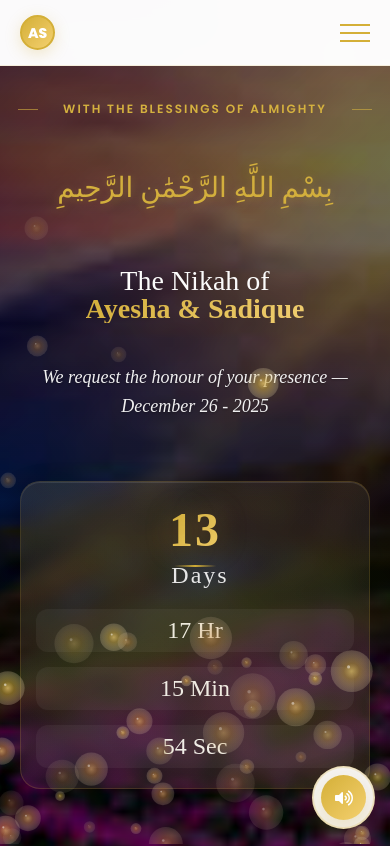
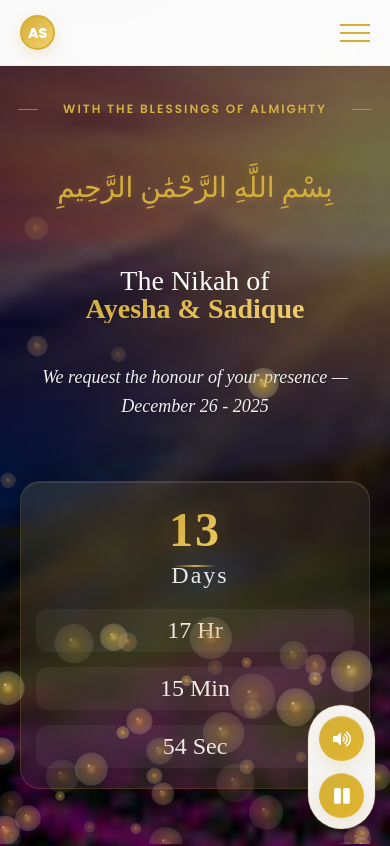
Before and after one commit to umarameen944/wedding-invitation, a React (Vite) app: page / in a window 390 px wide. Shown: the top 846 px of the page. Built offline with nearby package versions, Linux system fonts and the light colour scheme.

Commit message:
Enhance audio player with mobile optimizations and elegant design

```diff
--- a/src/Components/AudioPlayer.jsx
+++ b/src/Components/AudioPlayer.jsx
@@ -1,107 +1,103 @@
 import React, { useState, useEffect, useRef } from 'react';
-import { FaVolumeMute, FaVolumeUp } from 'react-icons/fa';
+import {
+  FaVolumeUp,
+  FaVolumeMute,
+  FaPlay,
+  FaPause,
+  FaMusic
+} from 'react-icons/fa';
 
 export default function AudioPlayer() {
   const [isMuted, setIsMuted] = useState(false);
   const [isPlaying, setIsPlaying] = useState(false);
-  const [showInstruction, setShowInstruction] = useState(false);
-  const [hasInteracted, setHasInteracted] = useState(false);
+  const [showHint, setShowHint] = useState(false);
+  const [isMobile, setIsMobile] = useState(false);
   const audioRef = useRef(null);
-  const userInteractedRef = useRef(false);
+  const hasTriedAutoplay = useRef(false);
 
-  // Use your own audio file - place it in public/audio folder
+  // Check if device is mobile
+  useEffect(() => {
+    const checkMobile = () => {
+      setIsMobile(window.innerWidth <= 768);
+    };
+
+    checkMobile();
+    window.addEventListener('resize', checkMobile);
+
+    return () => window.removeEventListener('resize', checkMobile);
+  }, []);
+
+  // Use your audio file
   const audioUrl = "/music.mp3";
 
-  // Initialize audio
-  useEffect(() => {
-    if (audioRef.current) {
-      // Set audio properties
-      audioRef.current.volume = 0.5; // Set volume to 50%
-      audioRef.current.loop = true;
-      audioRef.current.preload = "auto";
-    }
+  // Function to play audio
+  const playAudio = () => {
+    if (!audioRef.current) return;
 
-    // Try to play audio automatically (works in some browsers)
-    const tryAutoplay = () => {
-      if (audioRef.current && !userInteractedRef.current) {
     const playPromise = audioRef.current.play();
 
     if (playPromise !== undefined) {
       playPromise
         .then(() => {
-              console.log("Audio autoplay successful");
+          console.log("🎵 Audio started playing");
           setIsPlaying(true);
+          setShowHint(false);
         })
         .catch(error => {
-              console.log("Autoplay prevented, waiting for user interaction");
-              setShowInstruction(true);
-
-              // Remove instruction after 5 seconds
-              setTimeout(() => {
-                setShowInstruction(false);
-              }, 5000);
+          console.log("🔇 Audio play failed:", error);
+          setShowHint(true);
         });
-        }
     }
   };
 
-    // Try autoplay after a short delay
-    const timeoutId = setTimeout(tryAutoplay, 1000);
+  // Initialize audio
+  useEffect(() => {
+    const audio = audioRef.current;
+    if (!audio) return;
+
+    audio.loop = true;
+    audio.volume = 0.5;
+    audio.preload = "auto";
+
+    // Try to play automatically after a short delay
+    const timeoutId = setTimeout(() => {
+      if (!hasTriedAutoplay.current) {
+        hasTriedAutoplay.current = true;
+        playAudio();
+      }
+    }, 1000);
+
+    return () => clearTimeout(timeoutId);
+  }, []);
+
+  // Handle page interaction for audio
+  useEffect(() => {
+    if (!showHint) return;
+
+    const handleInteraction = () => {
+      playAudio();
+    };
+
+    document.addEventListener('click', handleInteraction, { once: true });
+    document.addEventListener('touchstart', handleInteraction, { once: true });
 
     return () => {
-      clearTimeout(timeoutId);
+      document.removeEventListener('click', handleInteraction);
+      document.removeEventListener('touchstart', handleInteraction);
     };
-  }, []);
-
-  // Handle user interaction for audio playback
-  useEffect(() => {
-    const handleUserInteraction = () => {
-      if (!userInteractedRef.current) {
-        userInteractedRef.current = true;
-        setHasInteracted(true);
-
-        // Try to play audio on first user interaction
-        if (audioRef.current && !isPlaying) {
-          audioRef.current.play()
-            .then(() => {
-              setIsPlaying(true);
-              setShowInstruction(false);
-            })
-            .catch(error => {
-              console.log("Play failed:", error);
-            });
-        }
-      }
-    };
-
-    // Add event listeners for user interaction
-    document.addEventListener('click', handleUserInteraction, { once: true });
-    document.addEventListener('touchstart', handleUserInteraction, { once: true });
-    document.addEventListener('keydown', handleUserInteraction, { once: true });
-
-    return () => {
-      document.removeEventListener('click', handleUserInteraction);
-      document.removeEventListener('touchstart', handleUserInteraction);
-      document.removeEventListener('keydown', handleUserInteraction);
-    };
-  }, [isPlaying]);
+  }, [showHint]);
 
   const toggleMute = () => {
     if (audioRef.current) {
-      // If audio hasn't started playing yet, start it first
+      // If not playing, start playing first
       if (!isPlaying) {
-        audioRef.current.play()
-          .then(() => {
-            setIsPlaying(true);
-            // Then toggle mute
+        playAudio().then(() => {
+          setTimeout(() => {
             audioRef.current.muted = !isMuted;
             setIsMuted(!isMuted);
-          })
-          .catch(error => {
-            console.log("Could not start audio:", error);
+          }, 100);
         });
       } else {
-        // Just toggle mute if already playing
         audioRef.current.muted = !isMuted;
         setIsMuted(!isMuted);
       }
@@ -114,42 +110,42 @@ export default function AudioPlayer() {
         audioRef.current.pause();
         setIsPlaying(false);
       } else {
-        audioRef.current.play()
-          .then(() => {
-            setIsPlaying(true);
-          })
-          .catch(error => {
-            console.log("Could not play audio:", error);
-          });
+        playAudio();
       }
     }
   };
 
   return (
     <>
-      {/* Audio element */}
-      <audio
-        ref={audioRef}
-        src={audioUrl}
-        loop
-      />
+      <audio ref={audioRef} src={audioUrl} loop />
 
-      {/* Audio Player UI */}
       <div className="audio-player-container">
-        {/* Instruction message for autoplay */}
-        {showInstruction && (
-          <div className="audio-instruction">
-            <span>Click anywhere to enable music</span>
-            <div className="pulse-dot"></div>
+        {/* Simple hint for mobile */}
+        {showHint && isMobile && (
+          <div className="audio-hint-mobile">
+            <FaMusic className="hint-icon" />
+            <span>Tap to play music</span>
           </div>
         )}
 
+        {/* Main audio player */}
         <div className="audio-player">
+          {/* Play/Pause button - only show on mobile when not playing */}
+          {isMobile && !isPlaying ? (
+            <button
+              onClick={playAudio}
+              className="audio-btn play-large-btn"
+              aria-label="Play music"
+            >
+              <FaPlay className="audio-icon" />
+            </button>
+          ) : (
+            <>
+              {/* Mute/Unmute button */}
               <button
                 onClick={toggleMute}
-            className={`audio-btn mute-btn ${isMuted ? 'muted' : ''}`}
+                className={`audio-btn ${isMuted ? 'muted' : ''}`}
                 aria-label={isMuted ? "Unmute music" : "Mute music"}
-            title={isMuted ? "Unmute music" : "Mute music"}
               >
                 {isMuted ? (
                   <FaVolumeMute className="audio-icon" />
@@ -159,6 +155,20 @@ export default function AudioPlayer() {
                 {isPlaying && !isMuted && <span className="sound-wave"></span>}
               </button>
 
+              {/* Play/Pause button */}
+              <button
+                onClick={togglePlayPause}
+                className="audio-btn"
+                aria-label={isPlaying ? "Pause music" : "Play music"}
+              >
+                {isPlaying ? (
+                  <FaPause className="audio-icon" />
+                ) : (
+                  <FaPlay className="audio-icon" />
+                )}
+              </button>
+            </>
+          )}
         </div>
       </div>
     </>
--- a/src/styles.css
+++ b/src/styles.css
@@ -3403,3 +3403,318 @@ body.debug-visuals .super-particles { outline: 1px dashed rgba(255,0,0,0.12); }
     display: none !important;
   }
 }
+/* ========== Mobile-Specific Audio Player Styles ========== */
+
+/* ========== Elegant Audio Player Design ========== */
+
+/* Container */
+.audio-player-container {
+  position: fixed;
+  bottom: 25px;
+  right: 25px;
+  z-index: 1000;
+}
+
+/* Main audio player */
+.audio-player {
+  display: flex;
+  gap: 12px;
+  background: rgba(255, 255, 255, 0.98);
+  backdrop-filter: blur(20px);
+  -webkit-backdrop-filter: blur(20px);
+  border-radius: 50px;
+  padding: 15px;
+  box-shadow:
+    0 8px 30px rgba(0, 0, 0, 0.12),
+    0 0 0 1px rgba(212, 175, 55, 0.15);
+  border: 1px solid rgba(212, 175, 55, 0.2);
+  animation: slideInRight 0.5s ease-out;
+}
+
+/* Audio buttons - Elegant design */
+.audio-btn {
+  width: 55px;
+  height: 55px;
+  border-radius: 50%;
+  background: linear-gradient(135deg, var(--gold), #e0b52e);
+  border: none;
+  color: white;
+  cursor: pointer;
+  display: flex;
+  align-items: center;
+  justify-content: center;
+  transition: all 0.3s cubic-bezier(0.23, 1, 0.32, 1);
+  box-shadow:
+    0 6px 20px rgba(212, 175, 55, 0.25),
+    inset 0 1px 0 rgba(255, 255, 255, 0.3);
+  position: relative;
+  overflow: hidden;
+}
+
+.audio-icon {
+  font-size: 22px;
+  transition: transform 0.3s ease;
+}
+
+.audio-btn:hover {
+  transform: translateY(-2px);
+  box-shadow:
+    0 10px 25px rgba(212, 175, 55, 0.35),
+    inset 0 1px 0 rgba(255, 255, 255, 0.4);
+}
+
+/* Muted state */
+.audio-btn.muted {
+  background: linear-gradient(135deg, #f9f7f2, #f2eee4);
+  color: var(--gold);
+  box-shadow:
+    0 6px 20px rgba(0, 0, 0, 0.08),
+    0 0 0 1px rgba(212, 175, 55, 0.15);
+  border: 1px solid rgba(212, 175, 55, 0.15);
+}
+
+.audio-btn.muted:hover {
+  background: linear-gradient(135deg, #f2eee4, #eae6d9);
+}
+
+/* Sound wave animation */
+.sound-wave {
+  position: absolute;
+  width: 100%;
+  height: 100%;
+  border-radius: 50%;
+  animation: soundWave 2s infinite;
+  pointer-events: none;
+}
+
+@keyframes soundWave {
+  0%, 100% {
+    box-shadow:
+      0 0 0 0 rgba(212, 175, 55, 0.2),
+      inset 0 0 0 0 rgba(255, 255, 255, 0.1);
+  }
+  50% {
+    box-shadow:
+      0 0 0 8px rgba(212, 175, 55, 0.1),
+      inset 0 0 15px rgba(255, 255, 255, 0.05);
+  }
+}
+
+/* ========== Mobile Optimizations ========== */
+@media (max-width: 768px) {
+  .audio-player-container {
+    bottom: 20px;
+    right: 20px;
+  }
+
+  /* Elegant mobile player */
+  .audio-player {
+    padding: 12px;
+    background: rgba(255, 255, 255, 0.95);
+    box-shadow:
+      0 6px 25px rgba(0, 0, 0, 0.1),
+      0 0 0 1px rgba(212, 175, 55, 0.1);
+    border: 1px solid rgba(212, 175, 55, 0.15);
+  }
+
+  /* Smaller, elegant buttons for mobile */
+  .audio-btn {
+    width: 48px;
+    height: 48px;
+    box-shadow:
+      0 5px 15px rgba(212, 175, 55, 0.2),
+      inset 0 1px 0 rgba(255, 255, 255, 0.25);
+  }
+
+  .audio-icon {
+    font-size: 20px;
+  }
+
+  /* Larger play button for initial state */
+  .play-large-btn {
+    width: 55px;
+    height: 55px;
+    background: linear-gradient(135deg, var(--gold), #e0b52e);
+    animation: gentlePulse 2s infinite;
+  }
+
+  @keyframes gentlePulse {
+    0%, 100% {
+      transform: scale(1);
+      box-shadow:
+        0 6px 20px rgba(212, 175, 55, 0.25),
+        inset 0 1px 0 rgba(255, 255, 255, 0.3);
+    }
+    50% {
+      transform: scale(1.05);
+      box-shadow:
+        0 8px 25px rgba(212, 175, 55, 0.35),
+        inset 0 1px 0 rgba(255, 255, 255, 0.4);
+    }
+  }
+
+  /* Subtle mobile hint */
+  .audio-hint-mobile {
+    position: absolute;
+    bottom: 80px;
+    right: 0;
+    background: linear-gradient(135deg, var(--gold), #e0b52e);
+    color: white;
+    padding: 8px 15px;
+    border-radius: 20px;
+    font-size: 13px;
+    font-weight: 500;
+    box-shadow: 0 5px 15px rgba(212, 175, 55, 0.25);
+    display: flex;
+    align-items: center;
+    gap: 8px;
+    animation: fadeInUp 0.5s ease-out;
+    white-space: nowrap;
+    backdrop-filter: blur(10px);
+    border: 1px solid rgba(255, 255, 255, 0.2);
+  }
+
+  .hint-icon {
+    font-size: 14px;
+    animation: subtleBounce 1.5s infinite;
+  }
+
+  @keyframes subtleBounce {
+    0%, 100% {
+      transform: translateY(0);
+    }
+    50% {
+      transform: translateY(-3px);
+    }
+  }
+}
+
+/* Tablet optimizations */
+@media (min-width: 769px) and (max-width: 1024px) {
+  .audio-player-container {
+    bottom: 30px;
+    right: 30px;
+  }
+
+  .audio-player {
+    padding: 18px;
+  }
+
+  .audio-btn {
+    width: 60px;
+    height: 60px;
+  }
+
+  .audio-icon {
+    font-size: 24px;
+  }
+}
+
+/* Very small mobile devices */
+@media (max-width: 480px) {
+  .audio-player-container {
+    bottom: 15px;
+    right: 15px;
+  }
+
+  .audio-player {
+    padding: 10px;
+  }
+
+  .audio-btn {
+    width: 45px;
+    height: 45px;
+  }
+
+  .audio-icon {
+    font-size: 18px;
+  }
+
+  .play-large-btn {
+    width: 50px;
+    height: 50px;
+  }
+
+  .audio-hint-mobile {
+    bottom: 70px;
+    font-size: 12px;
+    padding: 6px 12px;
+  }
+}
+
+/* Dark mode support */
+@media (prefers-color-scheme: dark) {
+  .audio-player {
+    background: rgba(26, 26, 26, 0.95);
+    border: 1px solid rgba(212, 175, 55, 0.25);
+    box-shadow:
+      0 8px 30px rgba(0, 0, 0, 0.25),
+      0 0 0 1px rgba(212, 175, 55, 0.15);
+  }
+
+  .audio-btn.muted {
+    background: linear-gradient(135deg, #333, #444);
+    color: var(--gold);
+    border: 1px solid rgba(212, 175, 55, 0.2);
+  }
+}
+
+/* Animations */
+@keyframes slideInRight {
+  from {
+    transform: translateX(100px);
+    opacity: 0;
+  }
+  to {
+    transform: translateX(0);
+    opacity: 1;
+  }
+}
+
+@keyframes fadeInUp {
+  from {
+    transform: translateY(10px);
+    opacity: 0;
+  }
+  to {
+    transform: translateY(0);
+    opacity: 1;
+  }
+}
+
+/* iOS specific fixes */
+@supports (-webkit-touch-callout: none) {
+  .audio-player {
+    background: rgba(255, 255, 255, 0.96);
+  }
+
+  @media (prefers-color-scheme: dark) {
+    .audio-player {
+      background: rgba(30, 30, 30, 0.96);
+    }
+  }
+}
+
+/* Remove tap highlight on mobile */
+.audio-btn {
+  -webkit-tap-highlight-color: transparent;
+  user-select: none;
+}
+
+/* Smooth transitions */
+.audio-btn,
+.audio-player {
+  transition: all 0.3s ease;
+}
+
+/* Ensure proper spacing on very small heights */
+@media (max-height: 600px) {
+  .audio-player-container {
+    bottom: 15px;
+    right: 15px;
+  }
+
+  .audio-hint-mobile {
+    bottom: 65px;
+  }
+}
```
Lines whose indentation alone changed are shown as unchanged.
